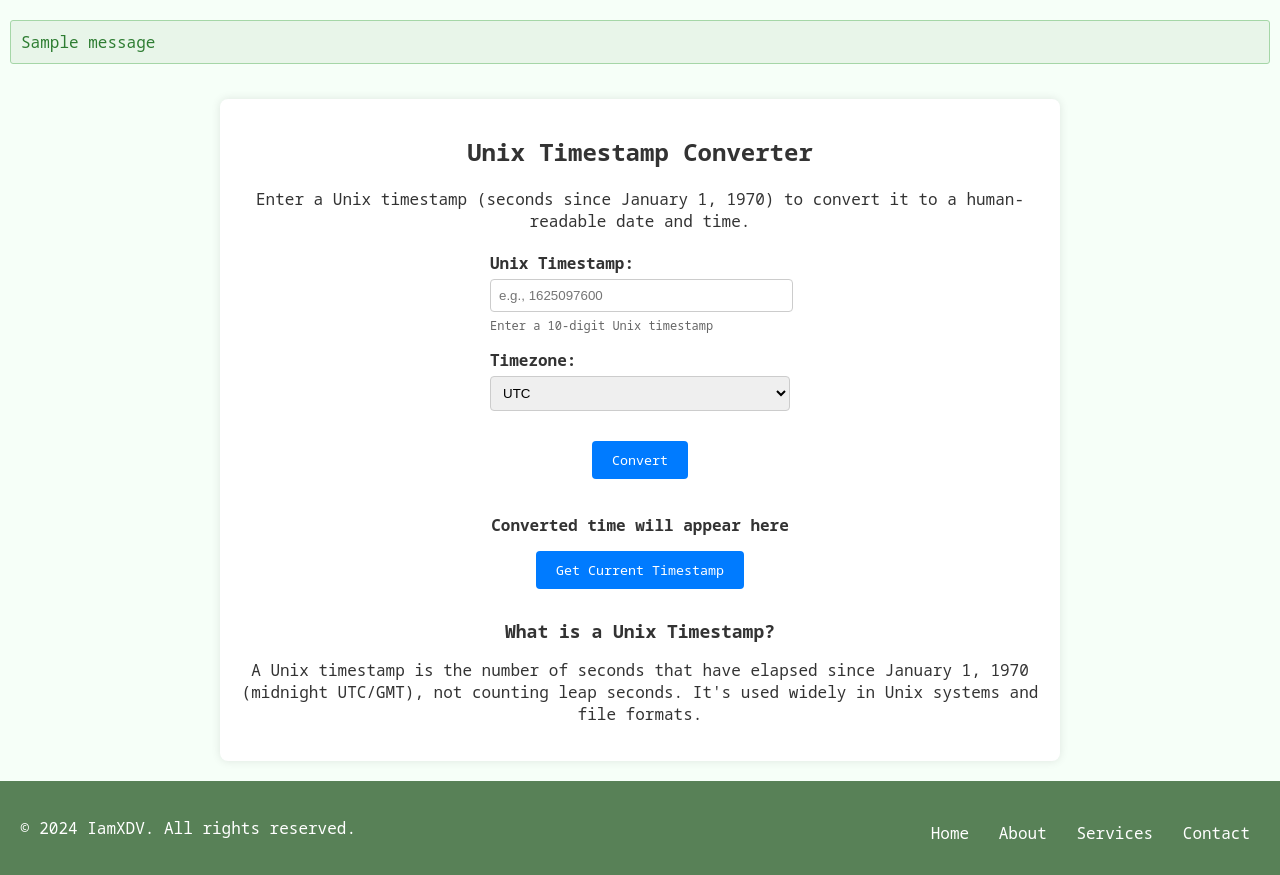
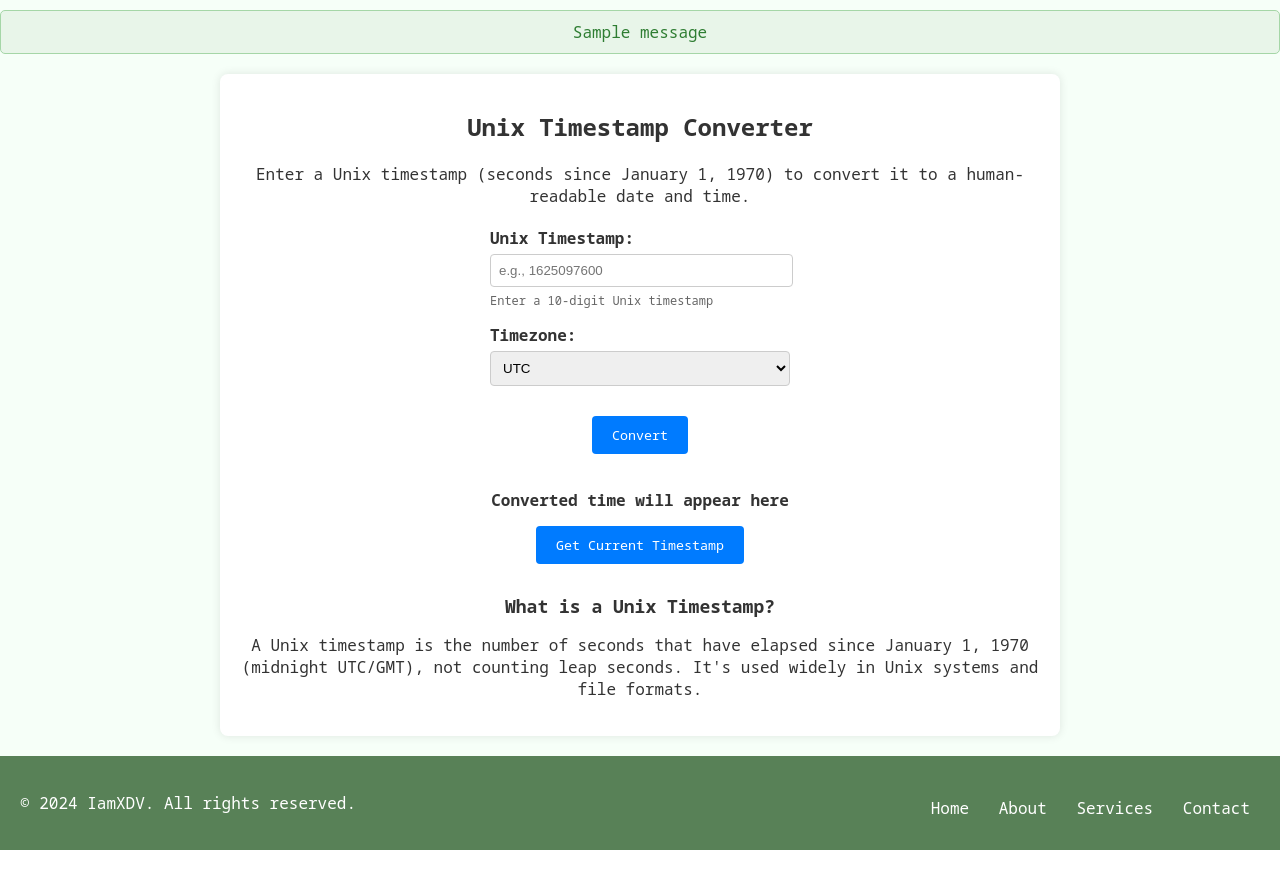
Before and after one commit to iamxdv30/TheOmnitool, a Python web app: template templates/convert.html in a window 1280 px wide. Shown: the part 100-975 px from the top of the page. After the commit the page ends 950 px from the top, so only its background shows below. Run offline with Jinja, Linux system fonts and the light colour scheme; the template is opened without the code that fills it, so the values that code supplies are empty; tables that the repository leaves empty hold one stand-in row (Sample ...); one stand-in notice (Sample message) is shown.

Commit message:
Fixing base.html and css with its flash message

```diff
--- a/static/css/base.css
+++ b/static/css/base.css
@@ -391,39 +391,32 @@ body.dark-theme .footer-nav ul li a:hover {
   color: #a9d9b7; /* Dark theme link hover color */
 }
 
-.flashes {
-  list-style-type: none;
+.flash-message {
   padding: 10px;
   margin: 10px 0;
   border-radius: 5px;
-
+  text-align: center;
 }
 
-.flashes li {
-  padding: 10px;
-  margin-bottom: 5px;
-  border-radius: 3px;
-}
-
-.flashes .error {
+.flash-message.error {
   background-color: #ffebee;
   color: #c62828;
   border: 1px solid #ef9a9a;
 }
 
-.flashes .success {
+.flash-message.success {
   background-color: #e8f5e9;
   color: #2e7d32;
   border: 1px solid #a5d6a7;
 }
 
-.flashes .info {
+.flash-message.info {
   background-color: #e3f2fd;
   color: #1565c0;
   border: 1px solid #90caf9;
 }
 
-.flashes .warning {
+.flash-message.warning {
   background-color: #fff3e0;
   color: #ef6c00;
   border: 1px solid #ffcc80;
--- a/templates/base.html
+++ b/templates/base.html
@@ -101,15 +101,18 @@
       </div>
     </nav>
 
+    <!-- Flashed Messages -->
     <div class="container">
-      {% with messages = get_flashed_messages(with_categories=true) %} {% if
-      messages %}
-      <ul class="flashes">
-        {% for category, message in messages %}
-        <li class="{{ category }}">{{ message }}</li>
-        {% endfor %}
-      </ul>
-      {% endif %} {% endwith %} {% block content %}{% endblock %}
+      {% with messages = get_flashed_messages(with_categories=true) %}
+          {% if messages %}
+              {% for category, message in messages %}
+                  <div class="flash-message {{ category }}">
+                      {{ message }}
+                  </div>
+              {% endfor %}
+          {% endif %}
+      {% endwith %}
+      {% block content %}{% endblock %}
     </div>
 
     {% block footer %}
```
